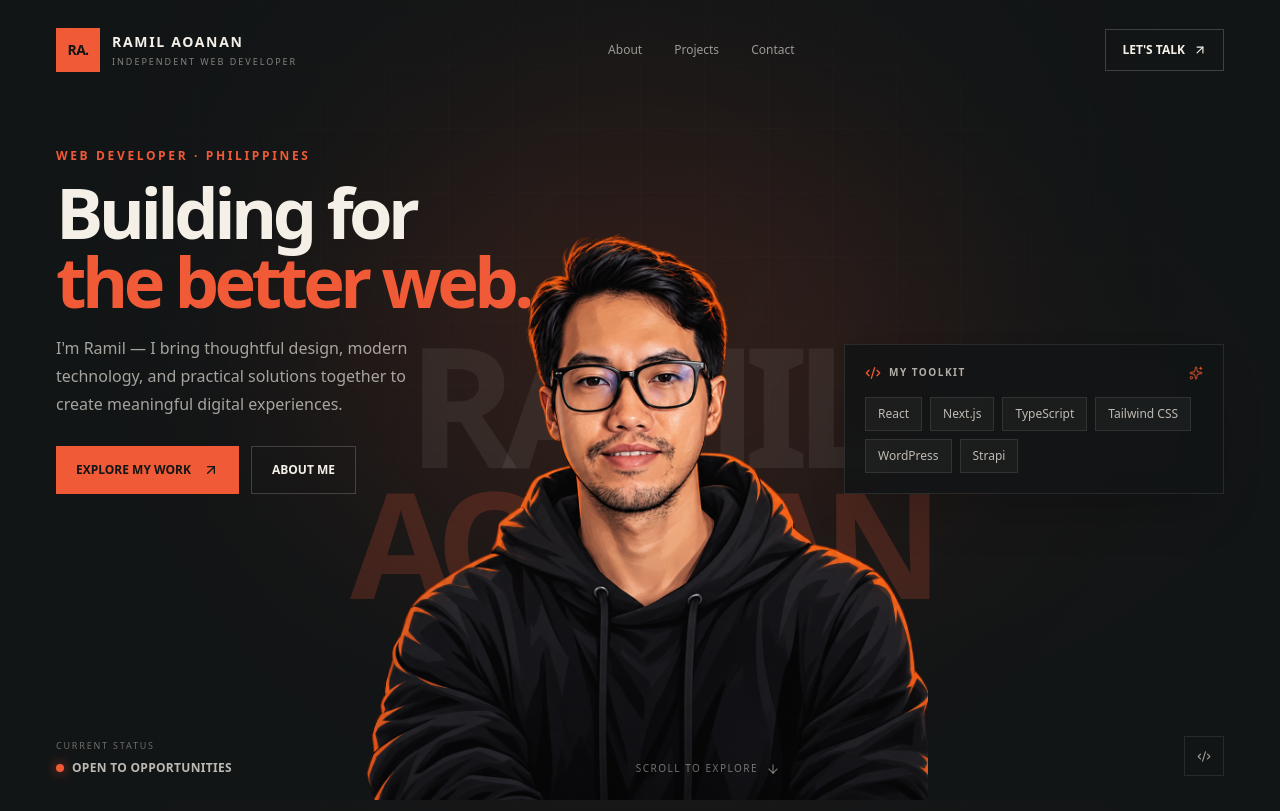
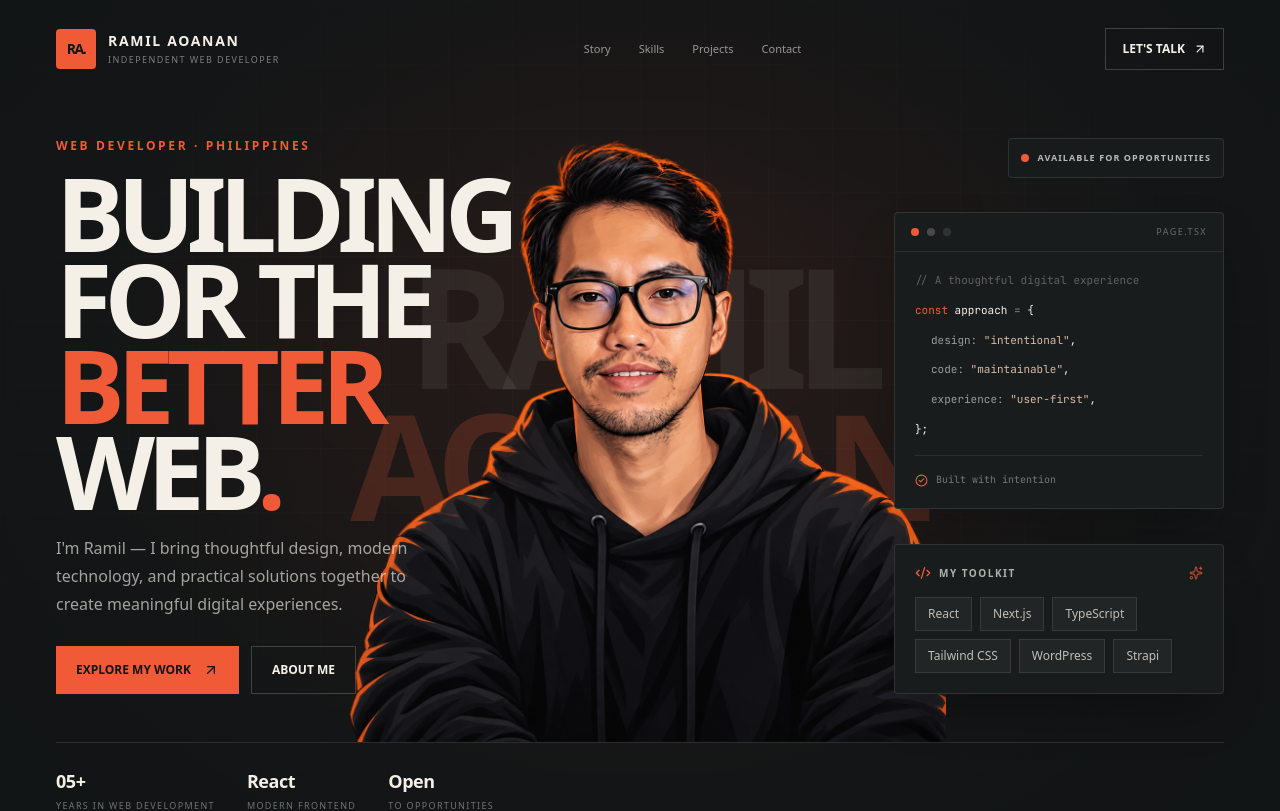
Before and after one commit to ramilinator/cinematic-hero, a Next.js app: page / in a window 1280 px wide. Shown: the top 811 px of the page. Built offline with nearby package versions, Linux system fonts and the light colour scheme.

Commit message:
layout improvements 5

```diff
--- a/components/portfolio/Hero.tsx
+++ b/components/portfolio/Hero.tsx
@@ -5,11 +5,19 @@ import Link from "next/link";
 import "./Hero.css";
 import {
   ArrowDown,
+  ArrowRight,
   ArrowUpRight,
+  Braces,
+  CheckCircle2,
   Code2,
+  Globe2,
   Layers3,
+  Mail,
   Menu,
+  MoveUpRight,
+  Rocket,
   Sparkles,
+  Terminal,
 } from "lucide-react";
 
 const technologies = [
@@ -21,72 +29,120 @@ const technologies = [
   "Strapi",
 ];
 
+function CodeCard() {
+  return (
+    <div className="relative w-full max-w-[330px] overflow-hidden rounded-sm border border-white/10 bg-[#191C1D] shadow-2xl shadow-black/30">
+      <div className="flex items-center justify-between border-b border-white/[0.08] px-4 py-3">
+        <div className="flex items-center gap-2">
+          <span className="size-2 rounded-full bg-[#F15A36]" />
+          <span className="size-2 rounded-full bg-white/20" />
+          <span className="size-2 rounded-full bg-white/10" />
+        </div>
+        <span className="text-[9px] uppercase tracking-[0.16em] text-white/35">
+          page.tsx
+        </span>
+      </div>
+
+      <div className="space-y-3 p-5 font-mono text-[11px] leading-relaxed">
+        <p className="text-white/30">{"// A thoughtful digital experience"}</p>
+        <p>
+          <span className="text-[#F15A36]">const</span>{" "}
+          <span className="text-[#F5F0E7]">approach</span>{" "}
+          <span className="text-white/50">=</span>{" "}
+          <span className="text-[#F5F0E7]">{"{"}</span>
+        </p>
+        <p className="pl-4">
+          <span className="text-white/55">design:</span>{" "}
+          <span className="text-[#D8B9A2]">"intentional"</span>,
+        </p>
+        <p className="pl-4">
+          <span className="text-white/55">code:</span>{" "}
+          <span className="text-[#D8B9A2]">"maintainable"</span>,
+        </p>
+        <p className="pl-4">
+          <span className="text-white/55">experience:</span>{" "}
+          <span className="text-[#D8B9A2]">"user-first"</span>,
+        </p>
+        <p className="text-[#F5F0E7]">{"};"}</p>
+        <div className="mt-4 flex items-center gap-2 border-t border-white/[0.08] pt-4 text-[10px] text-white/40">
+          <CheckCircle2 size={13} className="text-[#F15A36]" />
+          Built with intention
+        </div>
+      </div>
+    </div>
+  );
+}
+
 export default function PortfolioHeroDark() {
   return (
     <main
       id="home"
       className="relative isolate min-h-screen overflow-hidden bg-[#121516] text-[#F5F0E7]"
     >
-      {/* BACKGROUND */}
+      {/* Ambient background and subtle grid */}
       <div
         aria-hidden="true"
-        className="pointer-events-none absolute inset-0 -z-10"
+        className="pointer-events-none absolute inset-0 -z-10 overflow-hidden"
       >
-        {/* Ambient orange glow */}
-        <div className="absolute left-1/2 top-[35%] h-[420px] w-[420px] -translate-x-1/2 -translate-y-1/2 rounded-full bg-[#F15A36]/10 blur-[120px] sm:h-[650px] sm:w-[650px]" />
-
-        {/* Subtle grid */}
+        <div className="absolute left-1/2 top-0 h-[620px] w-[900px] -translate-x-1/2 rounded-full bg-[#F15A36]/[0.09] blur-[150px]" />
         <div
-          className="absolute inset-0 opacity-[0.15]"
+          className="absolute inset-0 opacity-[0.055]"
           style={{
             backgroundImage:
-              "linear-gradient(rgba(245,240,231,0.15) 1px, transparent 1px), linear-gradient(90deg, rgba(245,240,231,0.15) 1px, transparent 1px)",
+              "linear-gradient(rgba(245,240,231,.25) 1px, transparent 1px), linear-gradient(90deg, rgba(245,240,231,.25) 1px, transparent 1px)",
             backgroundSize: "64px 64px",
-            maskImage: "linear-gradient(to bottom, black, transparent 90%)",
+            maskImage:
+              "linear-gradient(to bottom, black 0%, black 50%, transparent 100%)",
           }}
         />
-
-        {/* Edge vignette */}
-        <div className="absolute inset-0 bg-[radial-gradient(ellipse_at_center,transparent_25%,#121516_100%)]" />
+        <div className="absolute inset-0 bg-[radial-gradient(ellipse_at_center,transparent_35%,#121516_100%)]" />
       </div>
 
       {/* NAVBAR */}
       <header className="relative z-40 mx-auto flex w-full max-w-[1600px] items-center justify-between px-5 py-5 sm:px-8 lg:px-14 lg:py-7">
         <Link
           href="#home"
-          className="group flex items-center gap-3"
           aria-label="Ramil Aoanan home"
+          className="group flex shrink-0 items-center gap-3"
         >
-          <span className="flex h-11 w-11 items-center justify-center border border-[#F15A36]/60 bg-[#F15A36] text-sm font-black tracking-tighter text-[#121516] transition-transform duration-300 group-hover:rotate-[-6deg]">
+          <span className="flex size-10 items-center justify-center rounded-sm bg-[#F15A36] text-sm font-black tracking-[-0.1em] text-[#121516] transition-transform duration-300 group-hover:rotate-[-5deg]">
             RA.
           </span>
 
-          <span className="leading-tight">
-            <span className="block text-sm font-bold tracking-[0.12em]">
+          <span className="flex flex-col">
+            <span className="text-[12px] font-black uppercase leading-tight tracking-[0.12em] text-[#F5F0E7] sm:text-sm">
               RAMIL AOANAN
             </span>
-            <span className="mt-1 block text-[9px] tracking-[0.22em] text-[#F5F0E7]/50">
-              INDEPENDENT WEB DEVELOPER
+            <span className="mt-1 text-[8px] font-medium uppercase tracking-[0.16em] text-white/45 sm:text-[9px]">
+              Independent Web Developer
             </span>
           </span>
         </Link>
-
-        <nav className="hidden items-center gap-8 md:flex">
+        <nav
+          aria-label="Main navigation"
+          className="hidden items-center gap-7 md:flex"
+        >
           <Link
-            href="#about"
-            className="text-xs text-[#F5F0E7]/60 transition-colors hover:text-[#F15A36]"
+            href="#story"
+            className="text-[11px] font-medium text-white/55 transition-colors hover:text-[#F5F0E7]"
           >
-            About
+            Story
           </Link>
           <Link
-            href="#projects"
-            className="text-xs text-[#F5F0E7]/60 transition-colors hover:text-[#F15A36]"
+            href="#skills"
+            className="text-[11px] font-medium text-white/55 transition-colors hover:text-[#F5F0E7]"
+          >
+            Skills
+          </Link>
+          <Link
+            href="#work"
+            className="text-[11px] font-medium text-white/55 transition-colors hover:text-[#F5F0E7]"
           >
             Projects
           </Link>
           <Link
             href="#contact"
-            className="text-xs text-[#F5F0E7]/60 transition-colors hover:text-[#F15A36]"
+            className="text-[11px] font-medium text-white/55 transition-colors hover:text-[#F5F0E7]"
           >
             Contact
           </Link>
@@ -110,8 +166,8 @@ export default function PortfolioHeroDark() {
       </header>
 
       {/* HERO */}
-      <section className="ss-hero relative mx-auto flex min-h-[calc(100svh-100px)] w-full max-w-[1600px] flex-col px-5 pb-20 pt-10 sm:px-8 sm:pb-24 lg:min-h-[calc(100svh-100px)] lg:px-14 lg:py-12">
-        <div className="flex flex-col justify-between md:flex-row">
+      <section className="relative mx-auto flex min-h-[calc(100svh-81px)] w-full max-w-[1600px] flex-col justify-center overflow-hidden px-5 pb-16 pt-10 sm:px-8 sm:pb-20 lg:px-14">
+        <div className="relative flex flex-col justify-between md:flex-row pb-12">
           {/* LEFT CONTENT */}
           <div className="relative z-20 flex flex-col items-start">
             <div className="max-w-[520px]">
@@ -119,11 +175,12 @@ export default function PortfolioHeroDark() {
                 WEB DEVELOPER · PHILIPPINES
               </p>
 
-              <h1 className="max-w-[500px] text-5xl font-black leading-[0.92] tracking-[-0.065em] sm:text-6xl md:text-7xl lg:text-[clamp(3.5rem,5.5vw,6rem)]">
-                Building for
-                <span className="mt-1 block text-[#F15A36]">
-                  the better web.
-                </span>
+              <h1 className="ss-reveal max-w-[720px] text-[clamp(3.4rem,8vw,7.7rem)] font-black uppercase leading-[0.84] tracking-[-0.075em]">
+                Building
+                <br />
+                for the <span className="text-[#F15A36]">better</span>
+                <br />
+                web<span className="text-[#F15A36]">.</span>
               </h1>
 
               <p className="mt-5 max-w-[390px] text-sm leading-7 text-[#F5F0E7]/65 sm:text-base">
@@ -155,7 +212,7 @@ export default function PortfolioHeroDark() {
             </div>
           </div>
 
-          <div className="pointer-events-none relative mt-6 md:absolute md:inset-x-0 md:bottom-0 md:top-auto md:mt-0">
+          <div className="relative pointer-events-none relative mt-6 md:absolute md:inset-x-0 md:bottom-0 md:top-auto md:mt-0">
             {/* Large name behind portrait */}
             <div
               aria-hidden="true"
@@ -170,23 +227,74 @@ export default function PortfolioHeroDark() {
             </div>
 
             {/* Portrait in front of the name */}
-            <div className="relative z-10 flex items-end justify-center">
+
+            <div className="z-10 flex items-end justify-center aspect-[4/5] w-[90%] max-w-[490px]">
               <Image
                 src="/images/profile.png"
                 alt="Ramil Aoanan, web developer"
-                width={850}
-                height={1050}
+                fill
                 priority
-                sizes="(max-width: 639px) 90vw, (max-width: 1023px) 70vw, 48vw"
-                className="h-[38svh] min-h-[240px] max-h-[400px] w-auto max-w-[76%] object-contain object-bottom sm:h-[54svh] sm:max-h-[560px] sm:max-w-[64%] lg:h-[72svh] lg:max-h-[680px] lg:max-w-[46%]"
+                sizes="(max-width: 1024px) 75vw, 390px"
+                className="object-contain object-bottom"
               />
             </div>
           </div>
 
           {/* RIGHT CONTENT */}
-          <div className=" flex flex-col items-center justify-end md:relative md:bottom-auto md:mt-0 md:items-end">
-            {/* FLOATING TECHNOLOGIES */}
-            <div className="w-full sm:max-w-[380px] border border-[#F5F0E7]/10 bg-[#121516]/85 p-4 shadow-2xl shadow-black/20 backdrop-blur-md sm:mt-8 sm:p-5 lg:mt-0">
+          <div className=" flex flex-col items-center justify-between gap-5 md:relative md:bottom-auto md:mt-0 md:items-end">
+            <div className="z-20 flex items-center gap-2 rounded-sm border border-white/10 bg-[#191C1D]/90 px-3 py-3 backdrop-blur-md">
+              <span className="size-2 rounded-full bg-[#F15A36]" />
+              <span className="text-[9px] font-semibold uppercase tracking-[0.12em] text-white/70">
+                Available for opportunities
+              </span>
+            </div>
+
+            {/* CODE CARD */}
+
+            <div className="relative w-full max-w-[330px] overflow-hidden rounded-sm border border-white/10 bg-[#191C1D] shadow-2xl shadow-black/30">
+              <div className="flex items-center justify-between border-b border-white/[0.08] px-4 py-3">
+                <div className="flex items-center gap-2">
+                  <span className="size-2 rounded-full bg-[#F15A36]" />
+                  <span className="size-2 rounded-full bg-white/20" />
+                  <span className="size-2 rounded-full bg-white/10" />
+                </div>
+                <span className="text-[9px] uppercase tracking-[0.16em] text-white/35">
+                  page.tsx
+                </span>
+              </div>
+
+              <div className="space-y-3 p-5 font-mono text-[11px] leading-relaxed">
+                <p className="text-white/30">
+                  {"// A thoughtful digital experience"}
+                </p>
+                <p>
+                  <span className="text-[#F15A36]">const</span>{" "}
+                  <span className="text-[#F5F0E7]">approach</span>{" "}
+                  <span className="text-white/50">=</span>{" "}
+                  <span className="text-[#F5F0E7]">{"{"}</span>
+                </p>
+                <p className="pl-4">
+                  <span className="text-white/55">design:</span>{" "}
+                  <span className="text-[#D8B9A2]">"intentional"</span>,
+                </p>
+                <p className="pl-4">
+                  <span className="text-white/55">code:</span>{" "}
+                  <span className="text-[#D8B9A2]">"maintainable"</span>,
+                </p>
+                <p className="pl-4">
+                  <span className="text-white/55">experience:</span>{" "}
+                  <span className="text-[#D8B9A2]">"user-first"</span>,
+                </p>
+                <p className="text-[#F5F0E7]">{"};"}</p>
+                <div className="mt-4 flex items-center gap-2 border-t border-white/[0.08] pt-4 text-[10px] text-white/40">
+                  <CheckCircle2 size={13} className="text-[#F15A36]" />
+                  Built with intention
+                </div>
+              </div>
+            </div>
+
+            {/* TECHNOLOGIES CARD */}
+            <div className="relative w-full max-w-[330px] p-5 overflow-hidden rounded-sm border border-white/10 bg-[#191C1D] shadow-2xl shadow-black/30">
               <div className="mb-4 flex items-center justify-between gap-3">
                 <div className="flex items-center gap-2">
                   <Code2 size={16} className="text-[#F15A36]" />
@@ -209,40 +317,44 @@ export default function PortfolioHeroDark() {
               </div>
             </div>
           </div>
+        </div>
 
-          {/* BOTTOM METADATA */}
-          <div className="relative z-30 mt-10 flex items-end justify-between pt-5 md:absolute md:bottom-6 md:left-14 md:right-14 md:mt-0">
+        <div className="ss-hero-meta  border-t border-white/10 pt-6">
+          <div className="flex flex-wrap gap-x-8 gap-y-4 ">
             <div>
-              <p className="text-[9px] tracking-[0.2em] text-[#F5F0E7]/40">
-                CURRENT STATUS
+              <p className="text-lg font-black tracking-tight text-[#F5F0E7]">
+                05+
               </p>
-              <div className="mt-2 flex items-center gap-2">
-                <span className="h-2 w-2 rounded-full bg-[#F15A36] shadow-[0_0_12px_rgba(241,90,54,0.7)]" />
-                <span className="text-[10px] font-semibold tracking-wide text-[#F5F0E7]/75 sm:text-xs">
-                  OPEN TO OPPORTUNITIES
-                </span>
-              </div>
+              <p className="mt-1 text-[9px] uppercase tracking-[0.15em] text-white/40">
+                Years in web development
+              </p>
             </div>
+            <div>
+              <p className="text-lg font-black tracking-tight text-[#F5F0E7]">
+                React
+              </p>
+              <p className="mt-1 text-[9px] uppercase tracking-[0.15em] text-white/40">
+                Modern frontend
+              </p>
+            </div>
+            <div>
+              <p className="text-lg font-black tracking-tight text-[#F5F0E7]">
+                Open
+              </p>
+              <p className="mt-1 text-[9px] uppercase tracking-[0.15em] text-white/40">
+                To opportunities
+              </p>
+            </div>
+          </div>
 
+          <div className="flex justify-end">
+            {" "}
             <Link
-              href="#projects"
-              className="group flex items-center gap-2 text-[10px] tracking-[0.15em] text-[#F5F0E7]/45 transition-colors hover:text-[#F15A36]"
+              href="#story"
+              className="ss-hero-meta relative z-10 mx-auto mt-10 flex items-center gap-3 text-[9px] font-semibold uppercase tracking-[0.2em] text-white/35 transition-colors hover:text-[#F15A36]"
             >
-              SCROLL TO EXPLORE
-              <ArrowDown
-                size={14}
-                className="transition-transform group-hover:translate-y-1"
-              />
-            </Link>
-
-            <Link
-              href="https://github.com/ramilinator"
-              target="_blank"
-              rel="noreferrer"
-              aria-label="Visit GitHub profile"
-              className="hidden p-3 sm:mt-8 h-10 w-10 items-center justify-center border border-[#F5F0E7]/10 text-[#F5F0E7]/60 transition-colors hover:border-[#F15A36] hover:text-[#F15A36] sm:flex"
-            >
-              <Code2 size={17} />
+              <ArrowDown size={14} />
+              Scroll to explore
             </Link>
           </div>
         </div>
```
